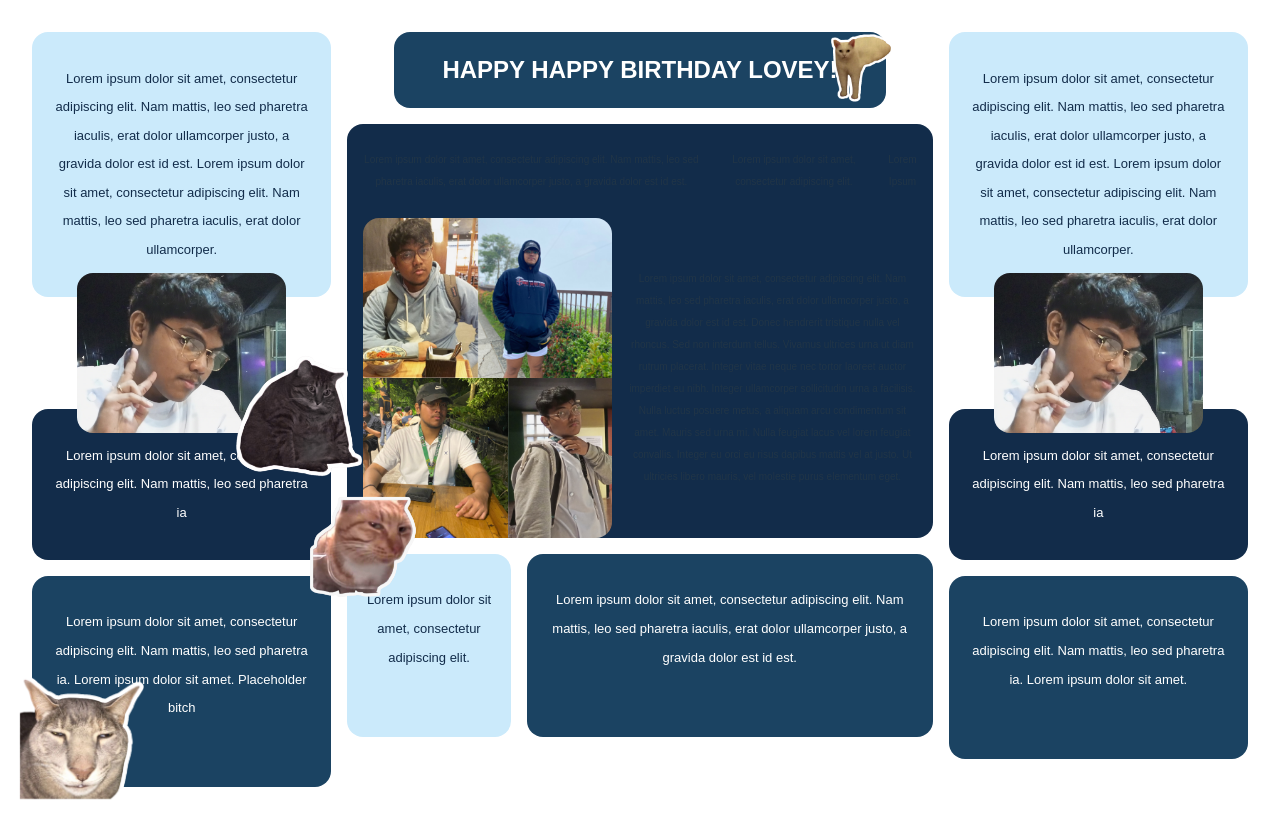
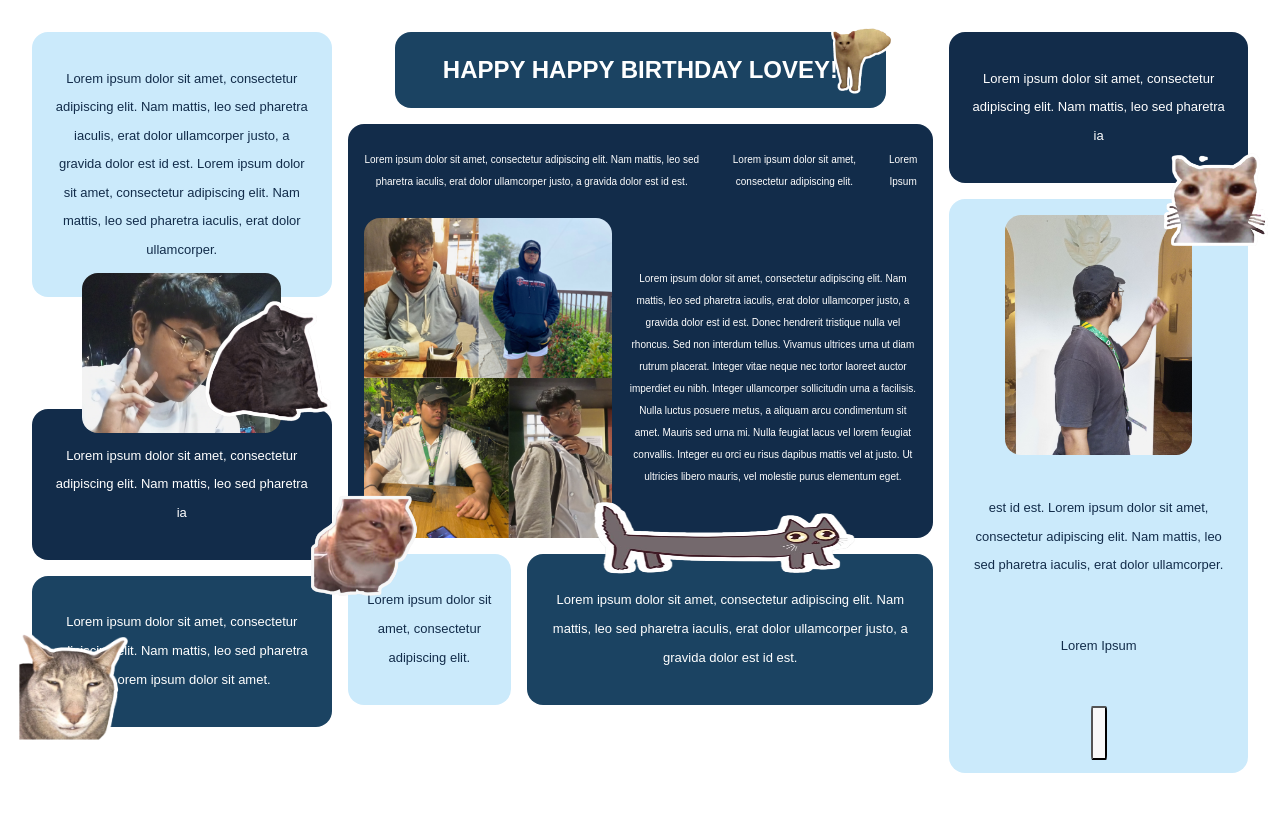
Before and after one commit to BoniolEllane/hbd-twentythree, a React (Vite) app: page / in a window 1280 px wide. Built offline with nearby package versions, Linux system fonts and the light colour scheme; a web font is replaced by a local one.

Commit message:
section 3 continue

```diff
--- a/src/App.jsx
+++ b/src/App.jsx
@@ -5,11 +5,14 @@ import './index.css'
 
 import lovey1 from '/src/assets/lovey1.jpg';
 import lovey2 from '/src/assets/big.png';
+import lovey3 from '/src/assets/lovey2.png';
 import cat1 from '/src/assets/headline.png';
 import cat2 from '/src/assets/section1.png';
 import cat3 from '/src/assets/section2.png';
 import cat4 from '/src/assets/section3.png';
 import cat5 from '/src/assets/section4.png';
+import cat6 from '/src/assets/section5.png';
+import cat7 from '/src/assets/section6.png';
 
 function App() {
   const [count, setCount] = useState(0)
@@ -30,14 +33,14 @@ function App() {
             <p>Lorem ipsum dolor sit amet, consectetur adipiscing elit. Nam mattis, leo sed pharetra iaculis, erat dolor ullamcorper justo, a gravida dolor est id est. Lorem ipsum dolor sit amet, consectetur adipiscing elit. Nam mattis, leo sed pharetra iaculis, erat dolor ullamcorper.</p>
           </div>
           <img src={lovey1} alt="" className="lImg" />
+          <div className="s12">
           <img src={cat2} alt="" className="cat1" />
-          <div className="s12">
             <p>Lorem ipsum dolor sit amet, consectetur adipiscing elit. Nam mattis, leo sed pharetra ia</p>
           </div>
           <div className="s13">
-            <p>Lorem ipsum dolor sit amet, consectetur adipiscing elit. Nam mattis, leo sed pharetra ia. Lorem ipsum dolor sit amet. Placeholder bitch </p>
+            <p>Lorem ipsum dolor sit amet, consectetur adipiscing elit. Nam mattis, leo sed pharetra ia. Lorem ipsum dolor sit amet.</p>
+            <img src={cat3} alt="" className="cat2" />
           </div>
-            <img src={cat3} alt="" className="cat2" />
         </div>
         <div className="section2">
           <div className="headline-pc">
@@ -59,26 +62,28 @@ function App() {
               <p>Lorem ipsum dolor sit amet, consectetur adipiscing elit. Nam mattis, leo sed pharetra iaculis, erat dolor ullamcorper justo, a gravida dolor est id est. Donec hendrerit tristique nulla vel rhoncus. Sed non interdum tellus. Vivamus ultrices urna ut diam rutrum placerat. Integer vitae neque nec tortor laoreet auctor imperdiet eu nibh. Integer ullamcorper sollicitudin urna a facilisis. Nulla luctus posuere metus, a aliquam arcu condimentum sit amet. Mauris sed urna mi. Nulla feugiat lacus vel lorem feugiat convallis. Integer eu orci eu risus dapibus mattis vel at justo. Ut ultricies libero mauris, vel molestie purus elementum eget.</p>
             </div>
           </div>
-          <img src={cat4} alt="" className="cat3" />
           <div className="conts223">
           <div className="s22">
+            <img src={cat4} alt="" className="cat3" />
              <p>Lorem ipsum dolor sit amet, consectetur adipiscing elit.</p>
           </div>
           <div className="s23">
+            <img src={cat5} alt="" className="cat4" />
             <p>Lorem ipsum dolor sit amet, consectetur adipiscing elit. Nam mattis, leo sed pharetra iaculis, erat dolor ullamcorper justo, a gravida dolor est id est.</p>
           </div>
           </div>
-        </div>
-        <div className="section1">
-          <div className="s11">
-            <p>Lorem ipsum dolor sit amet, consectetur adipiscing elit. Nam mattis, leo sed pharetra iaculis, erat dolor ullamcorper justo, a gravida dolor est id est. Lorem ipsum dolor sit amet, consectetur adipiscing elit. Nam mattis, leo sed pharetra iaculis, erat dolor ullamcorper.</p>
           </div>
-          <img src={lovey1} alt="" className="lImg" />
-          <div className="s12">
+        <div className="section3">
+          <div className="s31">
+            <img src={cat6} alt="" className="cat5" />
             <p>Lorem ipsum dolor sit amet, consectetur adipiscing elit. Nam mattis, leo sed pharetra ia</p>
           </div>
-          <div className="s13">
-            <p>Lorem ipsum dolor sit amet, consectetur adipiscing elit. Nam mattis, leo sed pharetra ia. Lorem ipsum dolor sit amet. </p>
+          <div className="s32">
+            <img src={lovey3} alt="" className="lImg2" />
+            <p> est id est. Lorem ipsum dolor sit amet, consectetur adipiscing elit. Nam mattis, leo sed pharetra iaculis, erat dolor ullamcorper.</p>
+
+            <p className="circle-text">Lorem Ipsum</p>
+            <button></button>
           </div>
         </div>
       </div>
--- a/src/index.css
+++ b/src/index.css
@@ -19,7 +19,7 @@
   --dark-blue:#122C4A;
 }
 #root {
-  max-width: 1280px;
+  max-width: 1500px;
   margin: 0 auto;
   padding: 2rem;
   text-align: center;
@@ -115,10 +115,10 @@ p{
   height: 5em;
   position: absolute;
   right: -1em;
-  top: -1.5em;
+  top: -2em;
 }
 
-.section1, .section2{
+.section1, .section2, .section3{
   display: flex;
   flex-direction: column;
   gap: 1em;
@@ -127,23 +127,20 @@ p{
 }
 
 
-.s11, .s22{
+.s11, .s22, .s32{
   background-color: var(--light-blue);
   color: var(--dark-blue);
 }
-.s12 {
+.s12,.s21, .s31 {
   background-color: var(--dark-blue);
   color: white;
 }
 .s13, .s23{
   background-color: var(--blue);
   color: white;
-  padding: 0 0 2em;
+
 }
 
-.s21{
-  background-color: var(--dark-blue);
-}
 .s21 div{
   display: flex;
   align-items: center;
@@ -156,31 +153,49 @@ p{
   gap: 1em;
 }
 
+.s12, .s13, .s22, .s23, .s31, .s32{
+  position: relative;
+}
 
 .cat1{
   height: 8em;
   z-index: 2;
   position: absolute;
-  top: 20em;
-  right: -2em;
+  top: -7em;
+  right: 0em;
 }
 .cat2{
   position: absolute;
   left: -1em;
   bottom: -1em;
-  height: 8em;
+  height: 7em;
 }
 .cat3{
   position: absolute;
   left: -3em;
-  bottom: 11em;
+  top: -4.5em;
   height: 8em;
   z-index: 1;
+}
+.cat4{
+  position: absolute;
+  top: -6em;
+  height: 10em;
+  width: 20em;
+  z-index: 2;
+  right: 3em;
+}
+.cat5{
+  position: absolute;
+  height: 8em;
+  bottom: -5em;
+  right: -2em;
+  z-index: 2;
 }
 .lImg{
   margin: -2.5em 0em -2.5em;
   height: 10em;
-  width: 70%;
+
   z-index: 1;
   border-radius: 1em;
 }
@@ -189,6 +204,11 @@ p{
   z-index: 1;
   border-radius: 1em;
   margin-left: 1em;
+}
+.lImg2{
+  height: 15em;
+  margin: 1em 3.5em 0em;
+  border-radius: 1em;
 }
 /*dark mode */
 @media (prefers-color-scheme: dark) {
@@ -226,14 +246,21 @@ p{
     gap: 0.8em;
   }
 .lImg{
-  height: 15em;
+  height: 13em;
   margin: -1.8em 0em -1.8em;
 }
 .lImg1{
-  width: 80%;
+  width: 75%;
 }
-.cat3{
-  bottom: 13em;
+.cat1{
+  top: -10em;
+  right: -2em;
+}
+
+.cat4{
+  height: 6em;
+  top: -4em;
+  left: 1em;
 }
 
 .section2 .conts223, .s21 div{
```
Also changed, not shown: src/assets/lovey2.png (added), src/assets/section5.png (renamed from src/assets/seciton5.png).
